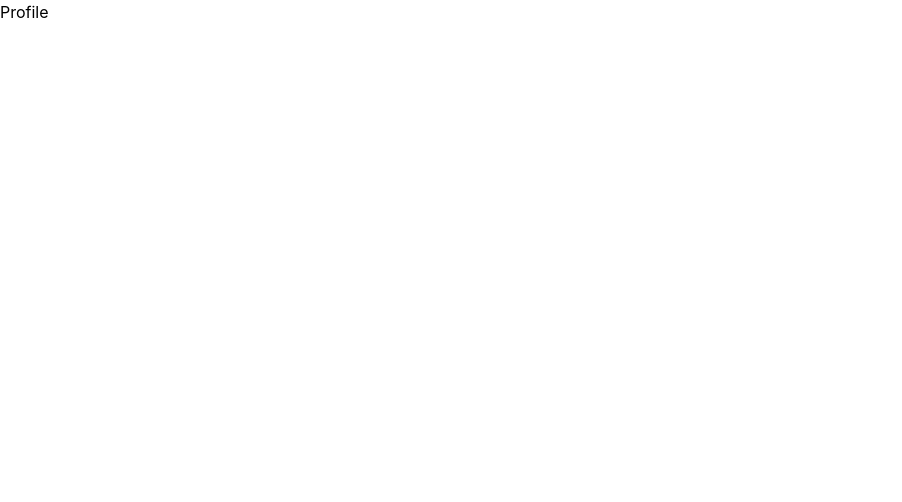
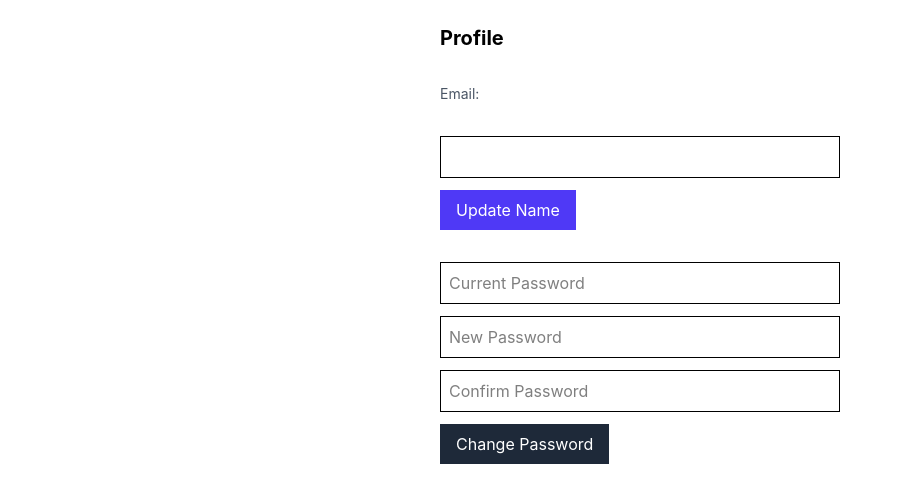
Before and after one commit to Rishi2929/Todo-Management-, a React (Vite) app: page /profile in a window 1280 px wide. Shown: the top 502 px of the page, without its empty margins (0-902 px from the left). Built offline with nearby package versions, Linux system fonts and the light colour scheme; no server answers; sample sign-in values are in the browser's storage.

Commit message:
feat: add validated password change form to profile page

```diff
--- a/src/app/AppRouter.tsx
+++ b/src/app/AppRouter.tsx
@@ -3,9 +3,10 @@ import { LoginPage } from "../features/auth/pages/LoginPage";
 import { ProtectedRoute } from "../routes/ProtectedRoute";
 import { RoleGate } from "../routes/RoleGate";
 import { DashboardPage } from "../features/todos/pages/DashboardPage";
+import { ProfilePage } from "../features/profile/pages/ProfilePage";
 
 // const DashboardPage = () => <div>Dashboard</div>;
-const ProfilePage = () => <div>Profile</div>;
+// const ProfilePage = () => <div>Profile</div>;
 const AdminPage = () => <div>Admin</div>;
 
 export const AppRouter = () => {
--- a/src/features/profile/api.ts
+++ b/src/features/profile/api.ts
@@ -0,0 +1,16 @@
+import { userApi } from "../../lib/userApi";
+
+export const fetchProfile = async () => {
+  const { data } = await userApi.get("/me");
+  return data.data;
+};
+
+export const updateProfileRequest = async (payload: { name?: string }) => {
+  const { data } = await userApi.patch("/me", payload);
+  return data.data;
+};
+
+export const changePasswordRequest = async (payload: { currentPassword: string; newPassword: string; confirmPassword: string }) => {
+  const { data } = await userApi.post("/me/change-password", payload);
+  return data;
+};
--- a/src/features/profile/hooks.ts
+++ b/src/features/profile/hooks.ts
@@ -0,0 +1,26 @@
+import { useQuery, useMutation, useQueryClient } from "@tanstack/react-query";
+import { fetchProfile, updateProfileRequest, changePasswordRequest } from "./api";
+
+export const useProfile = () => {
+  return useQuery({
+    queryKey: ["profile"],
+    queryFn: fetchProfile,
+  });
+};
+
+export const useUpdateProfile = () => {
+  const queryClient = useQueryClient();
+
+  return useMutation({
+    mutationFn: updateProfileRequest,
+    onSuccess: () => {
+      queryClient.invalidateQueries({ queryKey: ["profile"] });
+    },
+  });
+};
+
+export const useChangePassword = () => {
+  return useMutation({
+    mutationFn: changePasswordRequest,
+  });
+};
--- /dev/null
+++ b/src/features/profile/pages/ProfilePage.tsx
@@ -0,0 +1,122 @@
+import { useProfile, useUpdateProfile, useChangePassword } from "../hooks";
+import { useForm } from "react-hook-form";
+import { z } from "zod";
+import { zodResolver } from "@hookform/resolvers/zod";
+import { toast } from "react-hot-toast";
+import { useEffect } from "react";
+
+/* ------------------ SCHEMAS ------------------ */
+
+const nameSchema = z.object({
+  name: z.string().min(2, "Minimum 2 characters"),
+});
+
+const passwordSchema = z
+  .object({
+    currentPassword: z.string().min(1, "Required"),
+    newPassword: z
+      .string()
+      .min(8, "Minimum 8 characters")
+      .regex(/[A-Z]/, "Must contain uppercase")
+      .regex(/[a-z]/, "Must contain lowercase")
+      .regex(/[0-9]/, "Must contain number"),
+    confirmPassword: z.string(),
+  })
+  .refine((data) => data.newPassword === data.confirmPassword, {
+    message: "Passwords must match",
+    path: ["confirmPassword"],
+  });
+
+type NameForm = z.infer<typeof nameSchema>;
+type PasswordForm = z.infer<typeof passwordSchema>;
+
+export const ProfilePage = () => {
+  const { data, isLoading } = useProfile();
+  const updateMutation = useUpdateProfile();
+  const passwordMutation = useChangePassword();
+
+  /* ------------------ NAME FORM ------------------ */
+
+  const {
+    register,
+    handleSubmit,
+    reset,
+    formState: { errors },
+  } = useForm<NameForm>({
+    resolver: zodResolver(nameSchema),
+  });
+
+  useEffect(() => {
+    if (data?.name) {
+      reset({ name: data.name });
+    }
+  }, [data, reset]);
+
+  const onUpdate = async (formData: NameForm) => {
+    try {
+      await updateMutation.mutateAsync(formData);
+      toast.success("Profile updated");
+    } catch {
+      toast.error("Update failed");
+    }
+  };
+
+  /* ------------------ PASSWORD FORM ------------------ */
+
+  const {
+    register: registerPassword,
+    handleSubmit: handlePasswordSubmit,
+    reset: resetPassword,
+    formState: { errors: passwordErrors },
+  } = useForm<PasswordForm>({
+    resolver: zodResolver(passwordSchema),
+  });
+
+  const onPasswordChange = async (formData: PasswordForm) => {
+    try {
+      await passwordMutation.mutateAsync(formData);
+      toast.success("Password changed");
+      resetPassword();
+    } catch (err: any) {
+      toast.error("Password change failed");
+    }
+  };
+
+  if (isLoading) return <div className="p-6">Loading...</div>;
+
+  return (
+    <div className="max-w-md mx-auto p-6 space-y-8">
+      <h1 className="text-xl font-bold">Profile</h1>
+
+      <div className="text-sm text-gray-600">Email: {data?.email}</div>
+
+      {/* ------------------ UPDATE NAME ------------------ */}
+
+      <form onSubmit={handleSubmit(onUpdate)} className="space-y-3">
+        <input {...register("name")} className="border p-2 w-full" />
+        {errors.name && <p className="text-sm text-red-500">{errors.name.message}</p>}
+
+        <button type="submit" className="bg-indigo-600 text-white px-4 py-2">
+          Update Name
+        </button>
+      </form>
+
+      {/* ------------------ CHANGE PASSWORD ------------------ */}
+
+      <form onSubmit={handlePasswordSubmit(onPasswordChange)} className="space-y-3">
+        <input type="password" placeholder="Current Password" {...registerPassword("currentPassword")} className="border p-2 w-full" />
+        {passwordErrors.currentPassword && <p className="text-sm text-red-500">{passwordErrors.currentPassword.message}</p>}
+
+        <input type="password" placeholder="New Password" {...registerPassword("newPassword")} className="border p-2 w-full" />
+        {passwordErrors.newPassword && <p className="text-sm text-red-500">{passwordErrors.newPassword.message}</p>}
+
+        <input type="password" placeholder="Confirm Password" {...registerPassword("confirmPassword")} className="border p-2 w-full" />
+        {passwordErrors.confirmPassword && <p className="text-sm text-red-500">{passwordErrors.confirmPassword.message}</p>}
+
+        <button type="submit" className="bg-gray-800 text-white px-4 py-2">
+          Change Password
+        </button>
+      </form>
+    </div>
+  );
+};
--- /dev/null
+++ b/src/lib/userApi.ts
@@ -0,0 +1,35 @@
+import axios from "axios";
+import { store } from "../app/store";
+import { logout } from "../features/auth/authSlice";
+
+export const userApi = axios.create({
+  baseURL: "https://assignment.theregiment.in/api/v1/users",
+  headers: {
+    "Content-Type": "application/json",
+  },
+});
+
+userApi.interceptors.request.use((config) => {
+  const apiKey = import.meta.env.VITE_API_KEY?.trim();
+  const token = store.getState().auth.accessToken;
+
+  if (config.headers) {
+    config.headers.set("x-api-key", apiKey);
+
+    if (token) {
+      config.headers.set("Authorization", `Bearer ${token}`);
+    }
+  }
+
+  return config;
+});
+
+userApi.interceptors.response.use(
+  (res) => res,
+  (error) => {
+    if (error.response?.status === 401) {
+      store.dispatch(logout());
+    }
+    return Promise.reject(error);
+  }
+);
```
